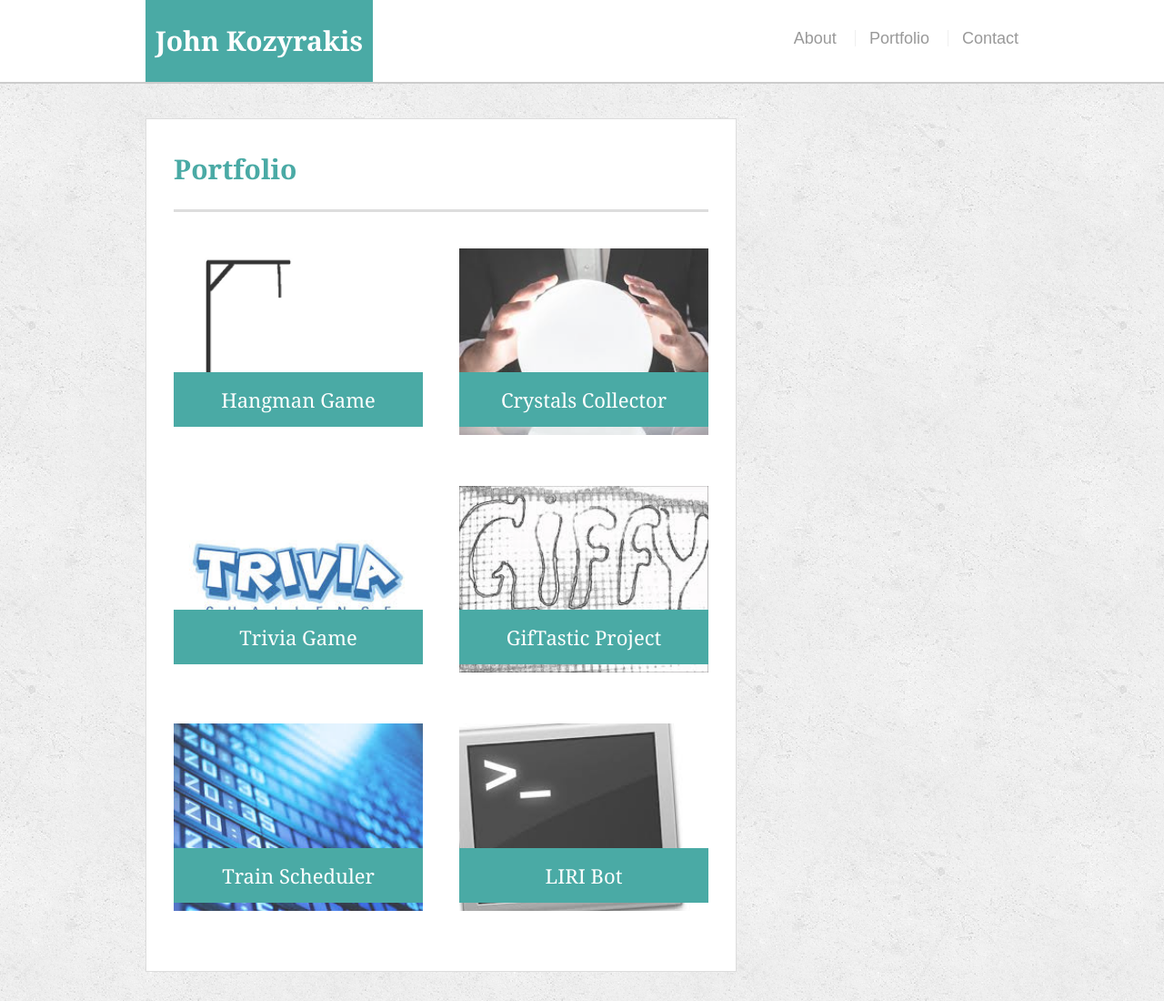
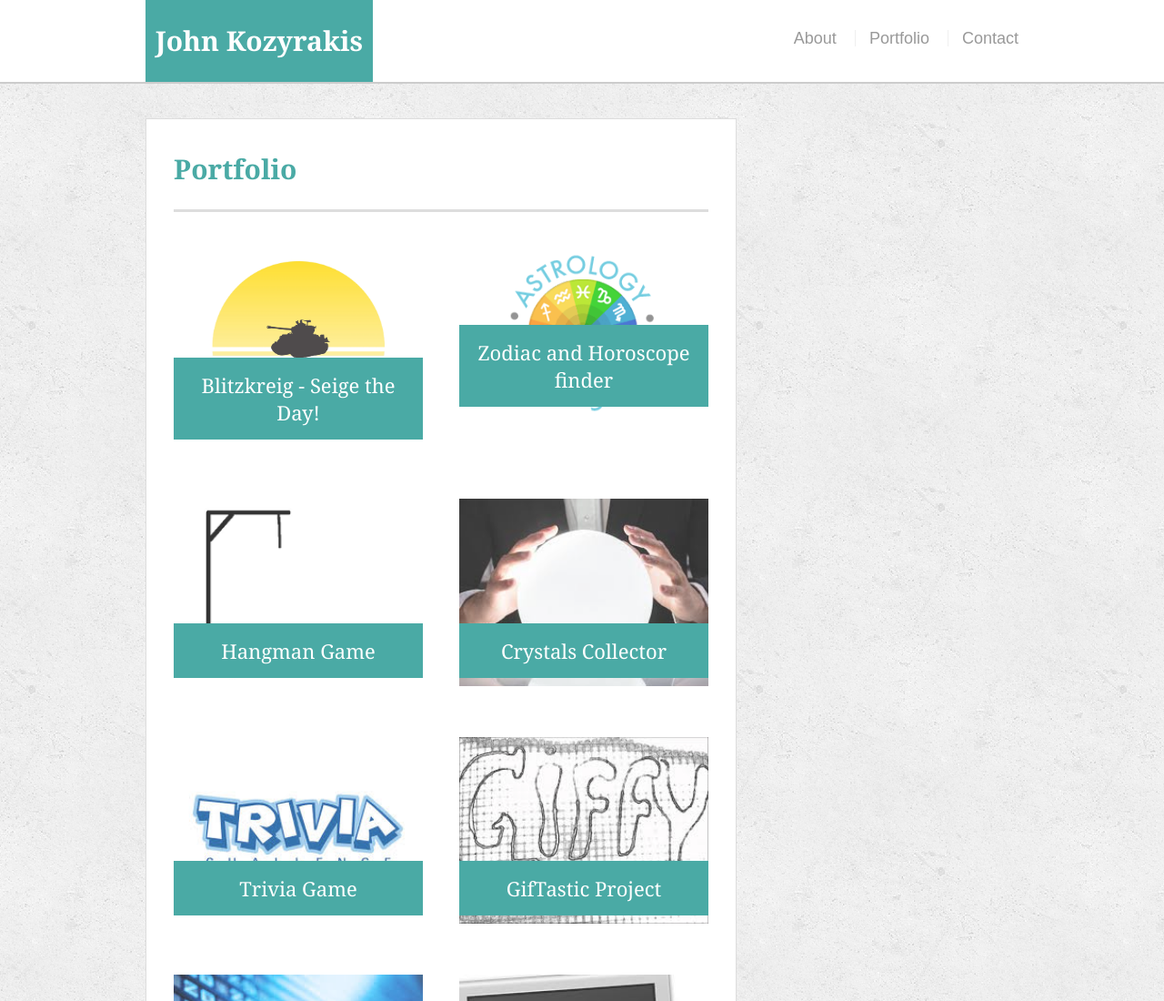
Before and after one commit to jckozy86/Portfolio, a plain HTML site: page portfolio.html in a window 1280 px wide. Shown: the top 1100 px of the page at 91% size. Drawn offline with Linux system fonts and the light colour scheme.

Commit message:
adding the 2 latest projects

```diff
--- a/portfolio.html
+++ b/portfolio.html
@@ -26,6 +26,18 @@
   <main class="container">
     <section class="main-section">
       <h1>Portfolio</h1>
+
+      <div class="work">
+        <img src="assets/images/sun1.png" alt="blitzkreig seige the day">
+        <!-- https://blitzkreigg.herokuapp.com/ -->
+        <a href="https://github.com/rachaelbelle/blitzkreig" target="_blank"><h3>Blitzkreig - Seige the Day!</h3></a>
+      </div>
+
+      <div class="work">
+        <img src="assets/images/zodiac_logo.png" alt="zodiac and horoscope finder">
+        <!-- https://shruti2648.github.io/project_one_boiler/ -->
+        <a href="https://github.com/Shruti2648/project_one_boiler" target="_blank"><h3>Zodiac and Horoscope finder</h3></a>
+      </div>
 
       <div class="work">
         <img src="assets/images/hangman.png" alt="Hangman Game">
```
Also changed, not shown: assets/images/sun1.png (added), assets/images/zodiac_logo.png (added).
